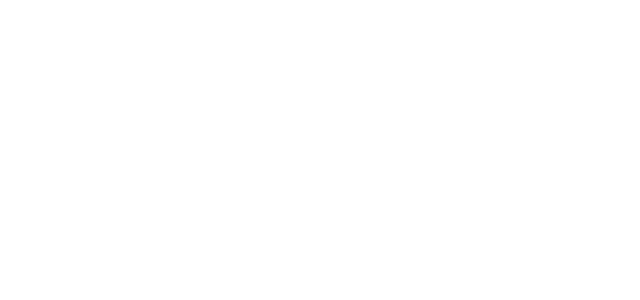
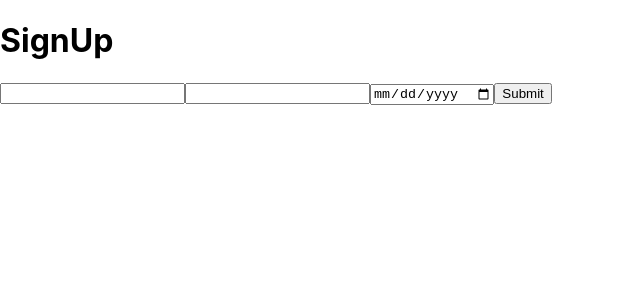
Before and after one commit to Mohamed-js/workout-track, a React (Create React App) app: page /signup in a window 1280 px wide. Shown: the top 300 px of the page, without its empty margins (0-640 px from the left). Built offline with nearby package versions, Linux system fonts and the light colour scheme.

Commit message:
Make signup, and login pages

```diff
--- a/package.json
+++ b/package.json
@@ -1,5 +1,5 @@
 {
-  "name": "makeup-online",
+  "name": "workout-track",
   "version": "0.1.0",
   "private": true,
   "dependencies": {
@@ -20,7 +20,7 @@
     "react-redux": "^7.2.4",
     "react-router": "^5.2.0",
     "react-router-dom": "^5.2.0",
-    "react-scripts": "4.0.3",
+    "react-scripts": "^4.0.3",
     "react-spinners": "^0.10.6",
     "redux": "^4.1.0",
     "redux-thunk": "^2.3.0",
--- a/src/App.js
+++ b/src/App.js
@@ -1,15 +1,20 @@
 import { BrowserRouter as Router, Route, Switch } from 'react-router-dom';
-import Home from './containers/Home';
+import Login from './components/landing/Login.jsx';
+import SignUp from './components/landing/Signup.jsx';
+import Home from './containers/Home.jsx';
+import Landing from './containers/Landing.jsx';
 
 function App() {
   return (
     <div className="App">
       <Router>
         <Switch>
-          <Route exact path="/" component={Home} />
+          <Route exact path="/" component={Landing} />
+          <Route exact path="/signup" component={SignUp} />
+          <Route exact path="/login" component={Login} />
+          <Route exact path="/home" component={Home} />
         </Switch>
       </Router>
-
     </div>
   );
 }
--- /dev/null
+++ b/src/Helper.js
@@ -0,0 +1,35 @@
+export const signup = async (credits) => {
+  const respond = await fetch(
+    `https://diagnoser-proxy.herokuapp.com/http://workout-track-api.herokuapp.com/api/v1/users/sign-up`,
+    {
+      headers: { 'Content-Type': 'application/json' },
+      method: 'post',
+      body: JSON.stringify(credits),
+    }
+  )
+    .then((res) => {
+      return res.json();
+    })
+    .then((data) => {
+      return data;
+    });
+  return respond;
+};
+
+export const signin = async (credits) => {
+  const respond = await fetch(
+    `https://diagnoser-proxy.herokuapp.com/http://workout-track-api.herokuapp.com/api/v1/users/sign-in`,
+    {
+      headers: { 'Content-Type': 'application/json' },
+      method: 'post',
+      body: JSON.stringify(credits),
+    }
+  )
+    .then((res) => {
+      return res.json();
+    })
+    .then((data) => {
+      return data;
+    });
+  return respond;
+};
--- /dev/null
+++ b/src/components/landing/Login.jsx
@@ -0,0 +1,50 @@
+import React, { useState } from 'react';
+import { useHistory } from 'react-router';
+import { signin } from '../../Helper';
+
+const Login = () => {
+  const history = useHistory();
+  const [credits, setCredits] = useState({
+    name: '',
+    password: '',
+  });
+  const [failure, setFailure] = useState();
+
+  const handleChange = (e) => {
+    setCredits({ ...credits, [e.target.name]: e.target.value });
+  };
+  const handleSubmit = async (e) => {
+    e.preventDefault();
+    const respond = await signin(credits);
+    if (respond[0] === undefined)
+      return setFailure('Sorry, you entered wrong credits!');
+    setFailure('');
+    history.push('/home');
+  };
+  return (
+    <>
+      <h1>Login</h1>
+      {failure && <span className="alert-wrong">{failure}</span>}
+      <form onSubmit={handleSubmit} className="signup">
+        <input
+          onChange={handleChange}
+          type="text"
+          className="name"
+          name="name"
+          required
+        />
+        <input
+          onChange={handleChange}
+          type="password"
+          className="password"
+          name="password"
+          required
+        />
+
+        <input type="submit" className="submit" />
+      </form>
+    </>
+  );
+};
+
+export default Login;
--- /dev/null
+++ b/src/components/landing/Signup.jsx
@@ -0,0 +1,49 @@
+import React, { useState } from 'react';
+import { signup } from '../../Helper';
+
+const SignUp = () => {
+  const [credits, setCredits] = useState({
+    name: '',
+    password: '',
+    birth_date: '',
+  });
+
+  const handleChange = (e) => {
+    setCredits({ ...credits, [e.target.name]: e.target.value });
+  };
+  const handleSubmit = (e) => {
+    e.preventDefault();
+    signup(credits);
+  };
+  return (
+    <>
+      <h1>SignUp</h1>
+      <form onSubmit={handleSubmit} className="signup">
+        <input
+          onChange={handleChange}
+          type="text"
+          className="name"
+          name="name"
+          required
+        />
+        <input
+          onChange={handleChange}
+          type="password"
+          className="password"
+          name="password"
+          required
+        />
+        <input
+          onChange={handleChange}
+          type="date"
+          className="birth_date"
+          name="birth_date"
+          required
+        />
+        <input type="submit" className="submit" />
+      </form>
+    </>
+  );
+};
+
+export default SignUp;
--- /dev/null
+++ b/src/containers/Landing.jsx
@@ -0,0 +1,20 @@
+import React from 'react';
+import { Link } from 'react-router-dom';
+
+const Landing = () => {
+  return (
+    <div className="sign">
+      <h1 className="welcome">WELCOME TO WORKOUT TRACK</h1>
+      <Link to="/signup" className="sign-up">
+        SIGN UP
+      </Link>
+      <hr />
+      <h6 className="ask">or</h6>
+      <Link to="/login" className="login">
+        LOGIN
+      </Link>
+    </div>
+  );
+};
+
+export default Landing;
```
Also changed, not shown: src/containers/Home.jsx (renamed from src/containers/Home.js), 1 other file (tests, documents, lock files or other folders).
